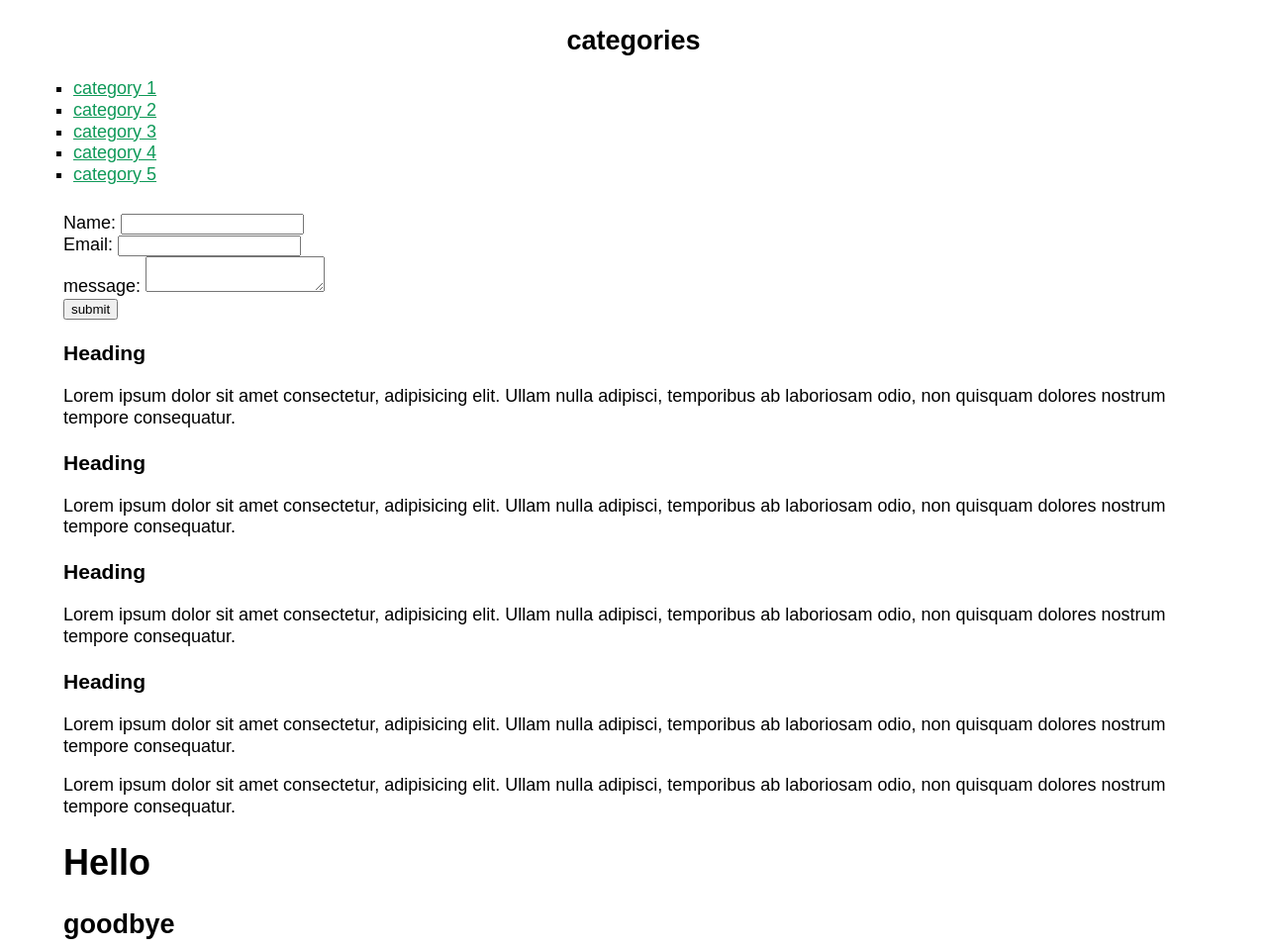
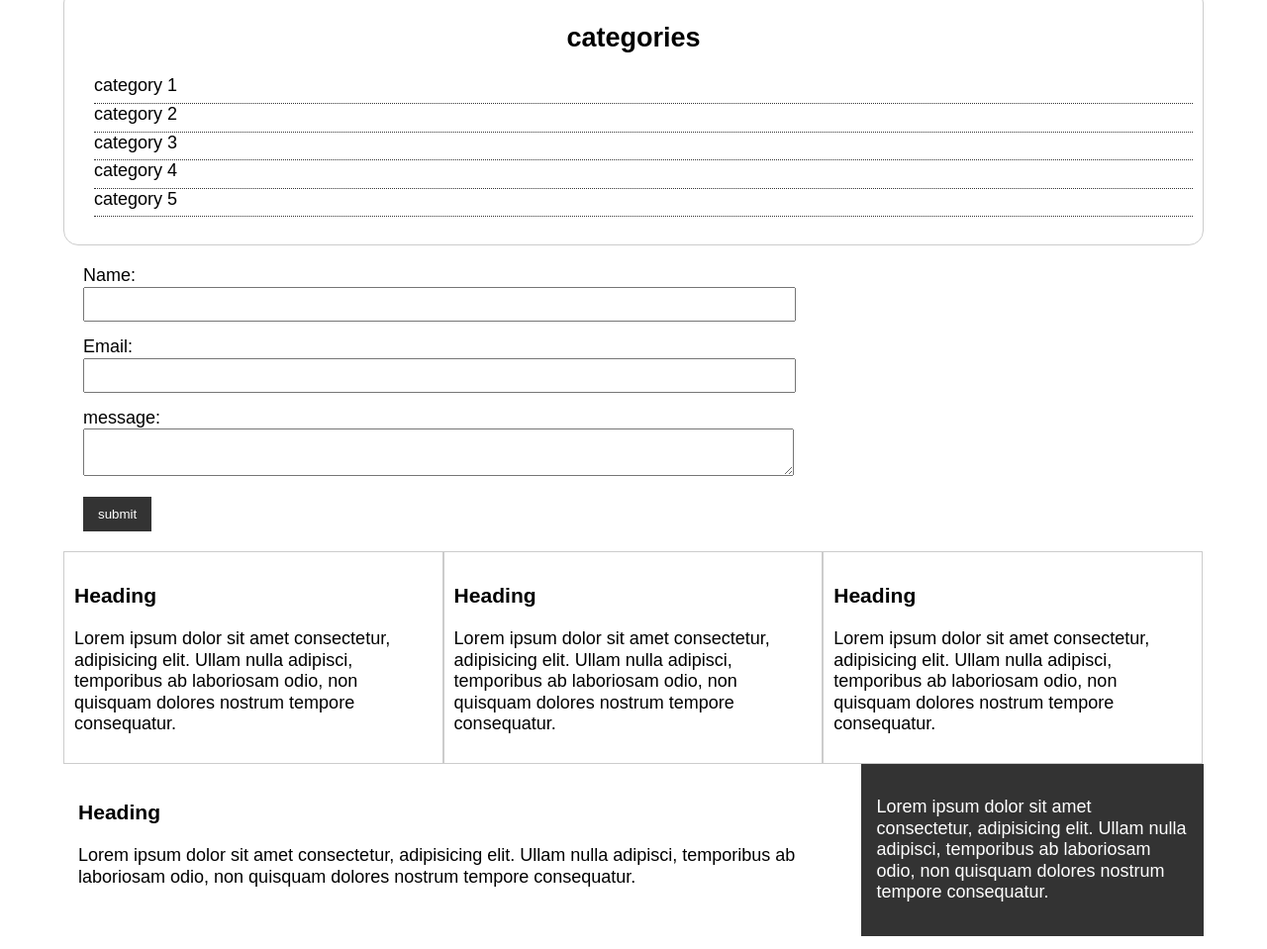
Before and after one commit to sajidmallick/html, a plain HTML site: page csswork.html in a window 1280 px wide. Shown: the part 581-1540 px from the top of the page at 99% size. Drawn offline with Linux system fonts and the light colour scheme.

Commit message:
feat: headingcss

```diff
--- a/style.css
+++ b/style.css
@@ -13,16 +13,51 @@ body{
     font-weight: normal;
     /* same as above */
     font: normal 18px arial, helvetica, sans-sarif;
+    line-height: 1.2;
     margin: 0;
-    line-height: 1.2;
 }
+
+a{
+    text-decoration: none;
+    color: #000;
+}
+
+a:hover{
+    color: red;
+}
+a:active{
+    color: rgb(4, 73, 33);
+}
+
+a:visited{
+
+}
+
 .container{
     width: 90%;
     margin: auto;
 }
+
+.button{
+    background-color: #333;
+    color: #fff;
+    padding: 10px 15px;
+    border: none;
+}
+
+.button:hover{
+    background: green;
+    color: #fff;
+}
+
+.clr{
+    clear: both;
+}
+
 .box-1{
     background-color: rgb(20, 19, 20);
-    color: darkgreen;
+    color: #fff;
+
     border-right:5px red solid;
     border-left:5px red solid;
     border-top:5px red solid;
@@ -33,13 +68,20 @@ border-top-style:dotted;
 
 border:5px red solid;
 
-padding:20px;
+padding-top: 20px;
+padding-bottom: 20px;
+padding-right: 20px;
+padding-left: 20px;
 
+/* same as above */
+padding: 20px;
+
+margin-top: 20px;
 margin: 20px 0;
 }
 
 .box-1 h1{
-    font-family: Georgia, 'Times New Roman', Times, serif;
+    font-family: Tahoma;
     font-weight: 800;
     font-style: italic;
     text-decoration: underline;
@@ -49,23 +91,13 @@ margin: 20px 0;
 }
 
 .box-2{
-    border: 5px dotted #ccc;
+    border: 3px dotted #ccc;
     padding: 20px;
-    margin: 20px;
+    margin: 20px 0;
 }
 
-a:hover{
-    color: red;
-}
-a:active{
-    color: rgb(4, 73, 33);
-}
-
-a:visited{
-    color: rgba(14, 153, 88, 0.685);
-}
 .categories{
-    border: 1px;
+    border: 1px #ccc solid;
     padding: 10px;
     border-radius: 15px;
 }
@@ -75,5 +107,60 @@ a:visited{
 
 .categories ul{
     padding: 0%;
+    padding-left: 20px;
     list-style: square;
+    list-style: none;
 }
+
+.categories li{
+    padding-bottom: 6px;
+    border-bottom: dotted 1px #333;
+}
+
+.my-form{
+    padding: 20px;
+}
+
+.my-form .form-group{
+    padding-bottom: 15px;
+}
+
+.my-form label{
+    display: block;
+}
+
+.my-form input[type="text"], .my-form textarea{
+    padding: 8px;
+    width: 700px;
+}
+
+.block{
+    float: left;
+    width: 33.3%;
+    border: 1px solid #ccc;
+    padding: 10px;
+    box-sizing: border-box;
+}
+
+#main-block{
+    float: left;
+    width: 70%;
+    padding: 15px;
+    box-sizing: border-box;
+}
+
+#sidebar{
+    float: right;
+    width: 30%;
+    background-color: #333;
+    color: #fff;
+    padding: 15px;
+    box-sizing: border-box;
+}
+
+.p-box{
+    width: 800px;
+    height: 500px;
+    border: 1px solid #000;
+    margin-top: 30px;
+}
```
Lines whose indentation alone changed are shown as unchanged.
